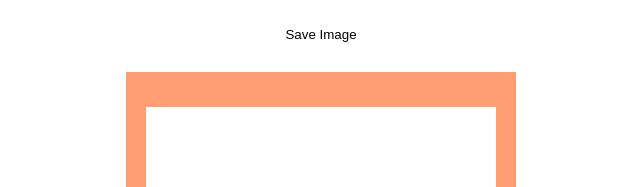
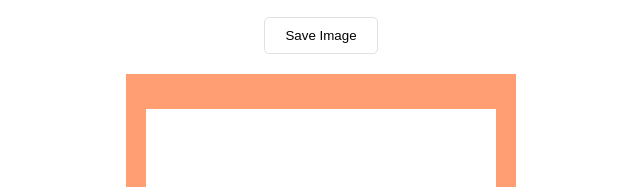
Before and after one commit to wsxqead/photo_capture, a plain HTML site: page index.html in a window 1280 px wide. Shown: the part 243-430 px from the top of the page, 319-959 px from the left. Drawn offline with nearby package versions, Linux system fonts and the light colour scheme.

Commit message:
피드백

```diff
--- a/index.html
+++ b/index.html
@@ -137,6 +137,7 @@
         font-size: 25px;
         font-weight: 900;
         color: white;
+        margin-bottom: 50px;
       }
 
       .f-date {
@@ -163,7 +164,7 @@
         margin: 20px auto;
         padding: 10px 20px;
         background-color: white;
-        border: none;
+        border: 1px solid #e1e1e1;
         border-radius: 5px;
         cursor: pointer;
       }
```
